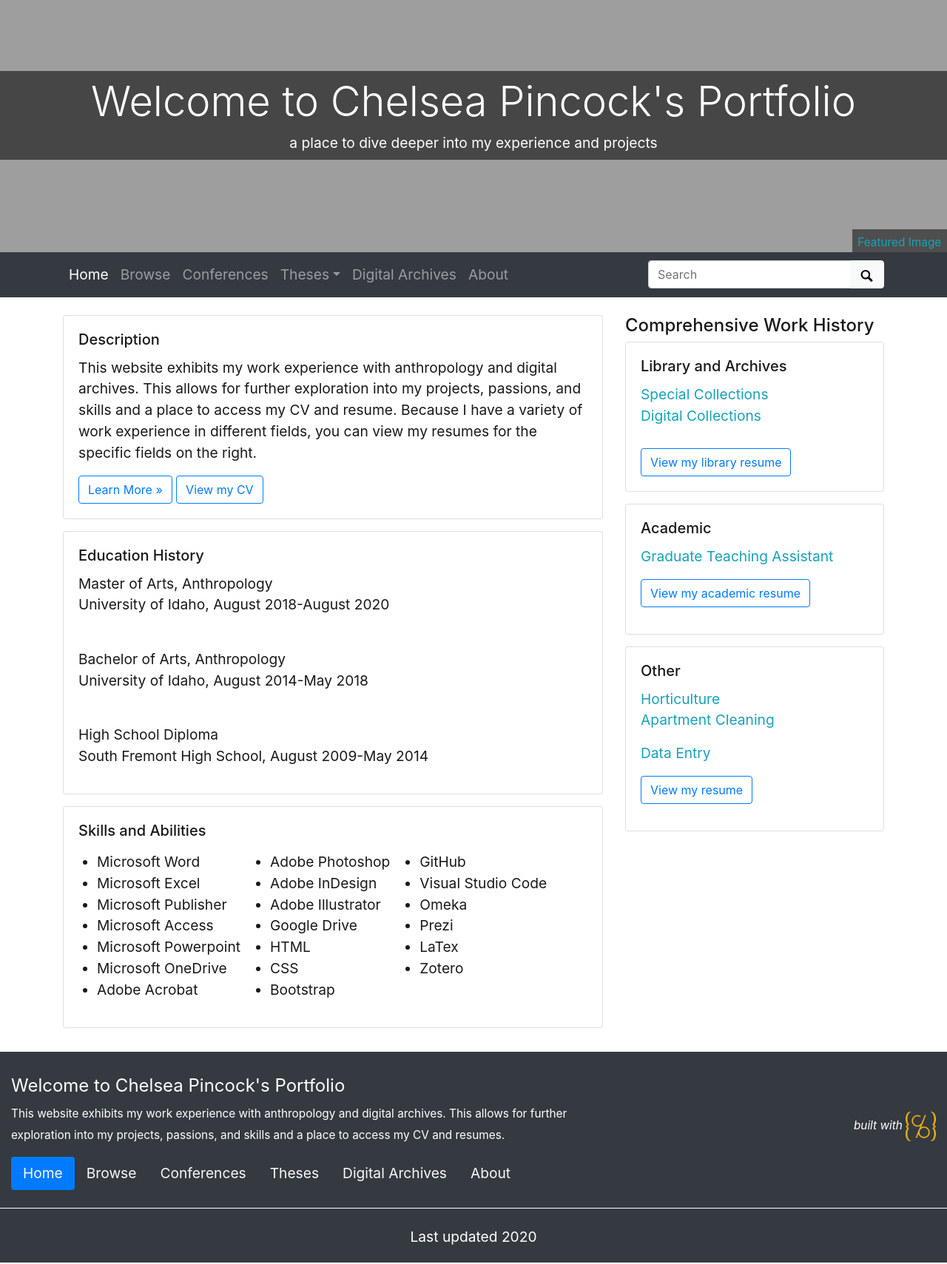
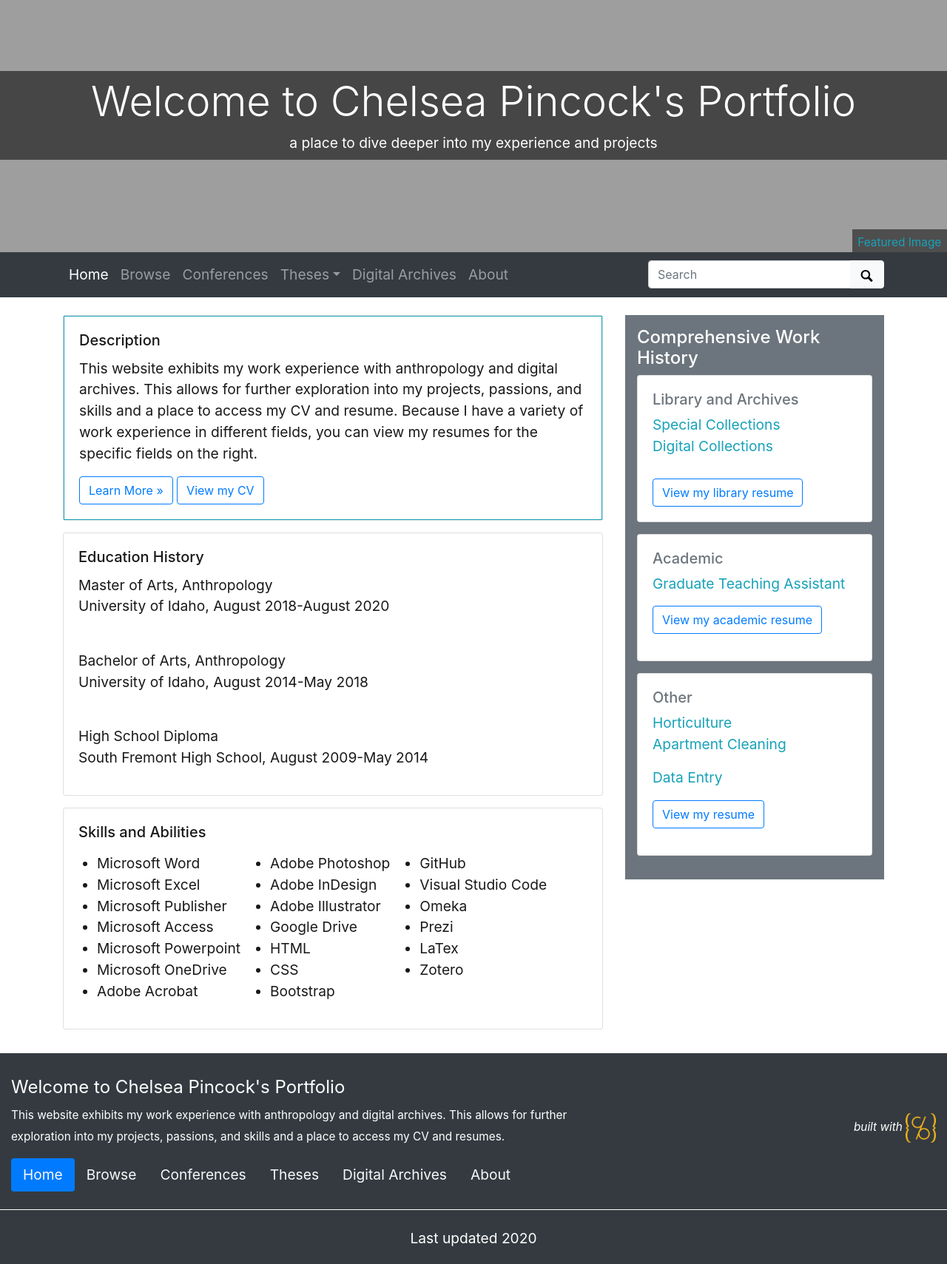
Before and after one commit to cc3199/portfolio, a Jekyll site: the page built from index.md, in a window 1280 px wide. Shown: the whole page at 74% size. Built offline with Jekyll 4.4.1, drawn with Linux system fonts in a browser that asks for light colours.

Commit message:
home page edits

```diff
--- a/_includes/index/academiawork.html
+++ b/_includes/index/academiawork.html
@@ -2,7 +2,7 @@
 {%- assign types = "image;audio;video;application" | split: ";" -%}
 <div class="card mb-3" >
     <div class="card-body">
-        <h5 class="card-title">Academic</h5>
+        <h5 class="text-secondary" class="card-title">Academic</h5>
         <p class="card-text">
             <a href="https://cc3199.github.io/portfolio/teachingassistant.html">Graduate Teaching Assistant</a>
             <p><a class="btn btn-outline-primary" href="{{ '/objects/pincock_resume.pdf' | absolute_url }}" >View my academic resume</a></p>
--- a/_includes/index/description.html
+++ b/_includes/index/description.html
@@ -1,9 +1,12 @@
 <div class="card mb-3">
+  <span class="border border-info">
   <div class="card-body">
     <h5 class="card-title">Description</h5>
     <p class="card-text">This website exhibits my work experience with anthropology and digital archives. This allows for further exploration into my projects, passions, and skills and a place to access my CV and resume. Because I have a variety of work experience in different fields, you can view my resumes for the specific fields on the right.</p>
     {%- assign about = site.data.config-nav | where: "stub","/about.html" | size -%}
     {% if about > 0 %}<a class="btn btn-outline-primary" href="{{ '/about.html' | relative_url }}" >Learn More &raquo;</a>{% endif %}
     <a class="btn btn-outline-primary" href="{{ '/objects/Pincock_CV.pdf' | absolute_url }}" >View my CV </a>
+
   </div>
 </div>
+</span>
--- a/_includes/index/librarywork.html
+++ b/_includes/index/librarywork.html
@@ -2,7 +2,7 @@
 {%- assign types = "image;audio;video;application" | split: ";" -%}
 <div class="card mb-3" >
     <div class="card-body">
-        <h5 class="card-title">Library and Archives</h5>
+        <h5 class="text-secondary" class="card-title">Library and Archives</h5>
         <p class="card-text">
             <a href="https://cc3199.github.io/portfolio/specialcollections.html">Special Collections</a>
             <br><a href="https://cc3199.github.io/portfolio/digitalcollections.html">Digital Collections</a><br>
--- a/_includes/index/otherwork.html
+++ b/_includes/index/otherwork.html
@@ -2,7 +2,7 @@
 {%- assign types = "image;audio;video;application" | split: ";" -%}
 <div class="card mb-3" >
     <div class="card-body">
-        <h5 class="card-title">Other</h5>
+        <h5 class="text-secondary" class="card-title">Other</h5>
         <p class="card-text">
             <a href="https://cc3199.github.io/portfolio/horticulture.html">Horticulture</a>
             <br><a href="https://cc3199.github.io/portfolio/cleaning.html">Apartment Cleaning</a></br>
--- a/_layouts/home-infographic.html
+++ b/_layouts/home-infographic.html
@@ -11,11 +11,13 @@ layout: page
 
   </div>
   <div class="col-md-4">
+    <div class="p-3 mb-2 bg-secondary text-white">
 
     <h4>Comprehensive Work History</h4>
     {% include index/librarywork.html %}
     {% include index/academiawork.html %}
     {% include index/otherwork.html %}
 
+    </div>
   </div>
 </div>
```
